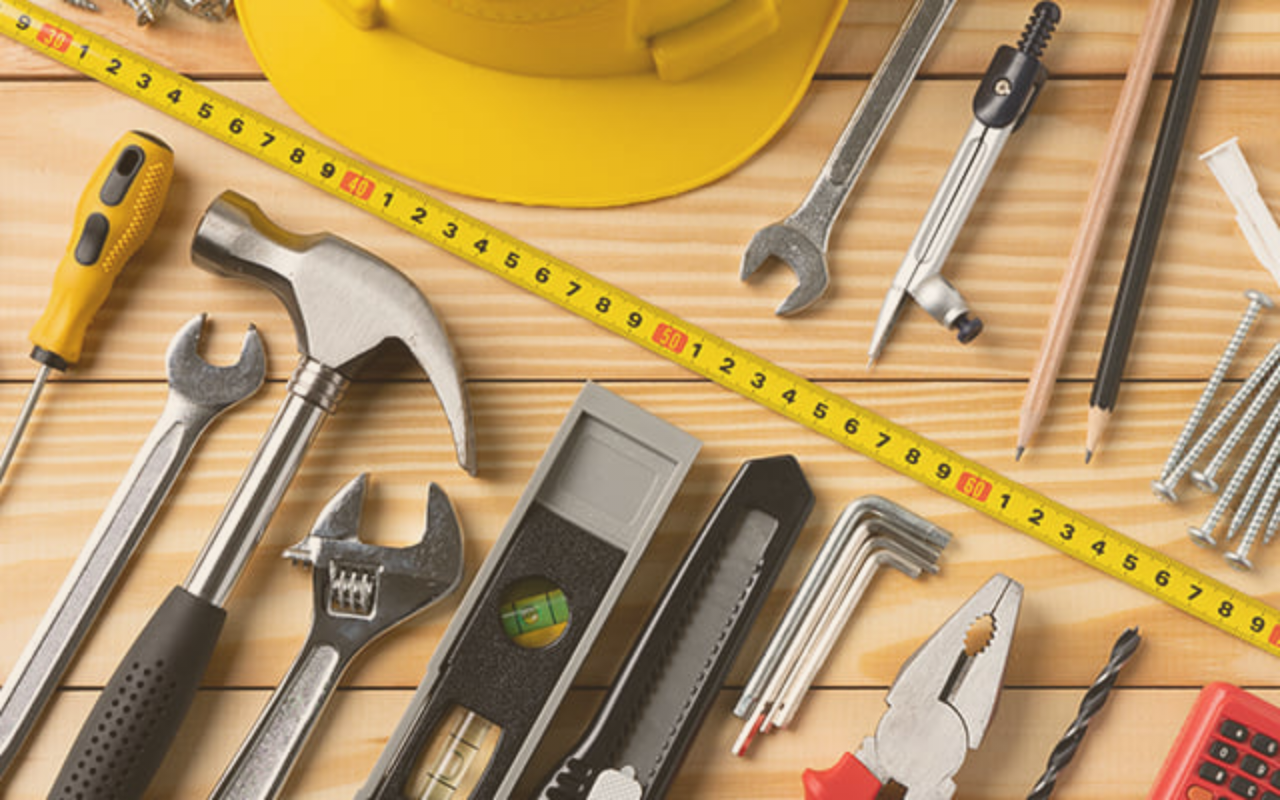
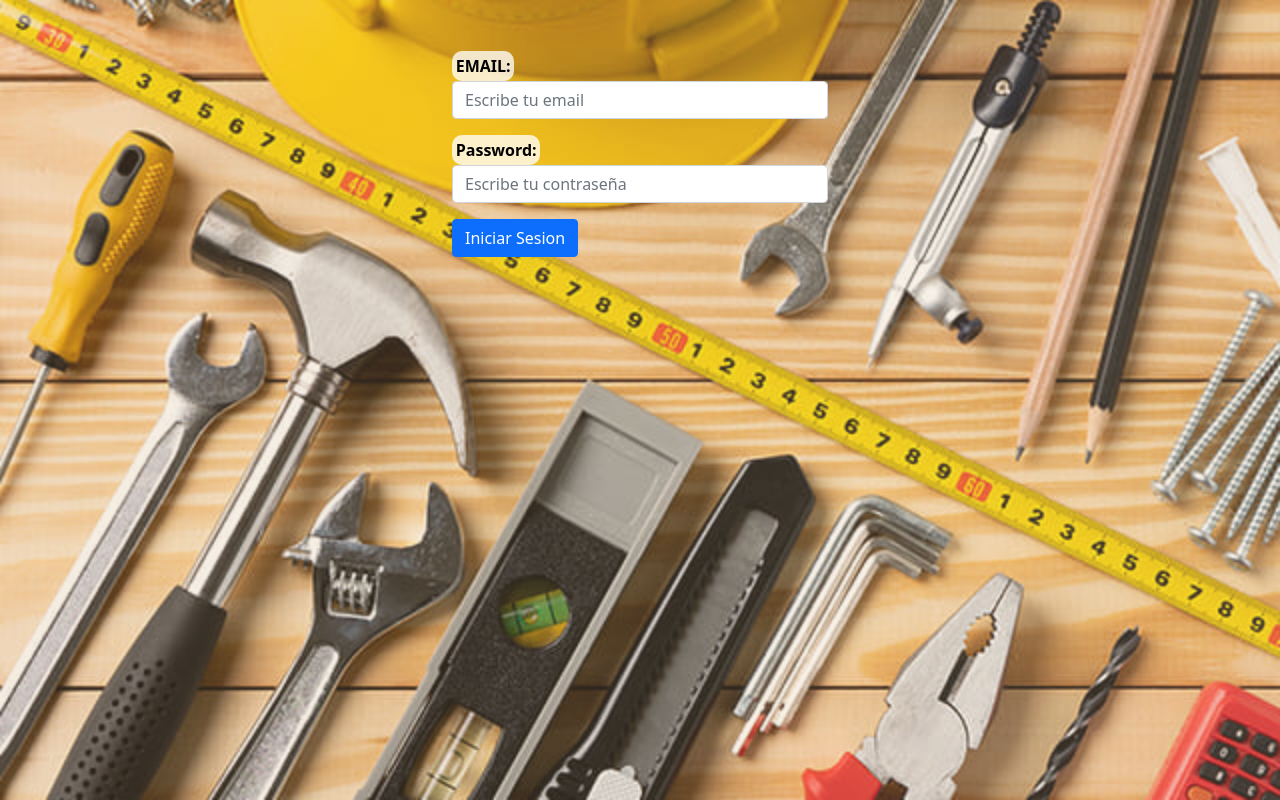
Before and after one commit to Alt-iOS/tareas-client-react-main, a React (Create React App) app: page /login in a window 1280 px wide. Before the commit this address had no page. Built offline with nearby package versions, Linux system fonts and the light colour scheme.

Commit message:
Adding login

```diff
--- a/src/components/login.js
+++ b/src/components/login.js
@@ -1,31 +1,35 @@
 import { useEffect, useState } from "react";
-import {Button, Container, Form, Row} from "react-bootstrap";
-import {render} from "@testing-library/react";
+import { useNavigate } from "react-router-dom";
+import { Button, Container, Form, Row } from "react-bootstrap";
+import { render } from "@testing-library/react";
 import ProductList from "./productList";
 
-const Login = ()=> {
+const Login = () => {
+  const navigate = useNavigate();
   const [showForm, setShowForm] = useState(false);
   const [email, setEmail] = useState("");
   const [password, setPassword] = useState("");
 
-    const loginHandler = (data) => {
+  const loginHandler = (e) => {
     try {
+      e.preventDefault();
+      console.log(">>Login: " + email + " p = " + password);
       fetch(`https://api-rest-batarseshija.azurewebsites.net/login`, {
-                method: 'POST',
+        method: "POST",
         headers: {
-                    'Content-Type': 'application/json',
+          "Content-Type": "application/json",
         },
-                body: JSON.stringify(data),
+        body: JSON.stringify({ email: email, password: password }),
       })
-                .then(response => response.json())
-                .then(dataResponse => {
-                }).then(() => {
-                    window.location.href = "/productList"
+        .then((response) => response.json())
+        .then((dataResponse) => {})
+        .then(() => {
+          navigate("/productList");
         });
     } catch (err) {
       console.log(err);
     }
-    }
+  };
 
   return (
     <Container named="container">
@@ -33,12 +37,22 @@ const Login = ()=> {
         <Form onSubmit={loginHandler}>
           <Form.Group className="mb-3" controlId="email">
             <Form.Label className="mb2"> EMAIL: </Form.Label>
-                        <Form.Control type="text" placeholder="Escribe tu email" value={email} onChange={(txt) => setEmail(txt.target.value)} />
+            <Form.Control
+              type="text"
+              placeholder="Escribe tu email"
+              value={email}
+              onChange={(txt) => setEmail(txt.target.value)}
+            />
           </Form.Group>
 
           <Form.Group className="mb-3" controlId="password">
             <Form.Label className="mb2">Password:</Form.Label>
-                        <Form.Control type="password" placeholder="Escribe tu contraseña" value={password} onChange={(txt) => setPassword(txt.target.value)} />
+            <Form.Control
+              type="password"
+              placeholder="Escribe tu contraseña"
+              value={password}
+              onChange={(txt) => setPassword(txt.target.value)}
+            />
           </Form.Group>
 
           <Button variant="primary" type="submit">
@@ -47,7 +61,7 @@ const Login = ()=> {
         </Form>
       </Row>
     </Container>
-    )
-}
+  );
+};
 
 export default Login;
--- a/src/index.js
+++ b/src/index.js
@@ -1,22 +1,23 @@
-import React from 'react';
-import ReactDOM from 'react-dom';
-import './index.css';
-import App from './App';
-import reportWebVitals from './reportWebVitals';
-import {BrowserRouter, Route, Routes} from "react-router-dom";
+import React from "react";
+import ReactDOM from "react-dom/client";
+import "./index.css";
+import App from "./App";
+import reportWebVitals from "./reportWebVitals";
+import { BrowserRouter, Route, Routes } from "react-router-dom";
 import ProductList from "./components/productList";
 import Login from "./components/login";
 
-ReactDOM.render(
+const root = ReactDOM.createRoot(document.getElementById("root"));
+root.render(
   <React.StrictMode>
     <BrowserRouter>
       <Routes>
+        <Route index element={<App />} />
         <Route path="/productList" element={<ProductList />} />
-                <Route path="/" element={<Login />} />
+        <Route path="/login" element={<Login />} />
       </Routes>
     </BrowserRouter>
-    </React.StrictMode>,
-    document.getElementById('root')
+  </React.StrictMode>
 );
 
 // If you want to start measuring performance in your app, pass a function
```
Also changed, not shown: src/App.js (+7 -12 lines). Lines whose indentation alone changed are shown as unchanged.
